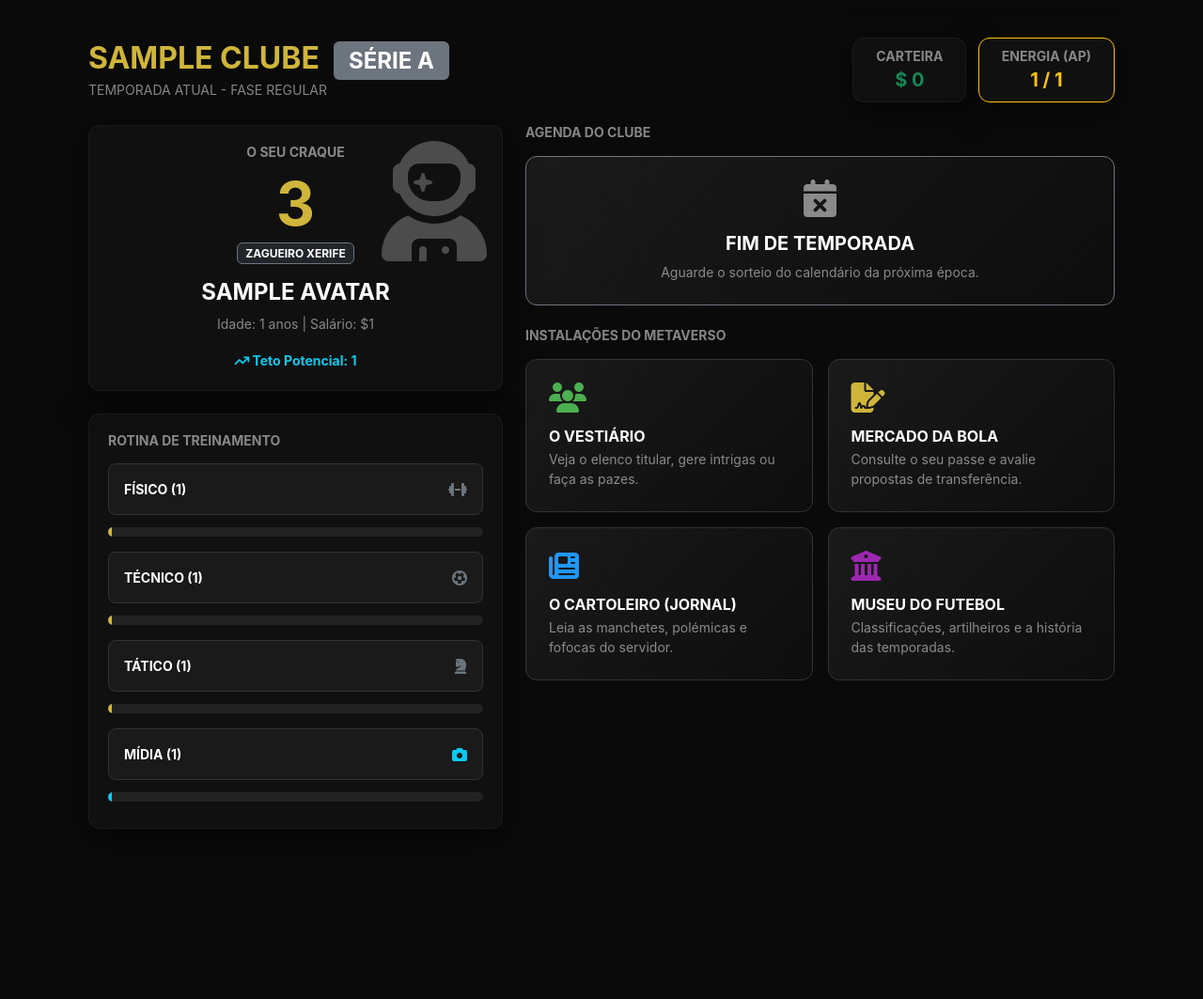
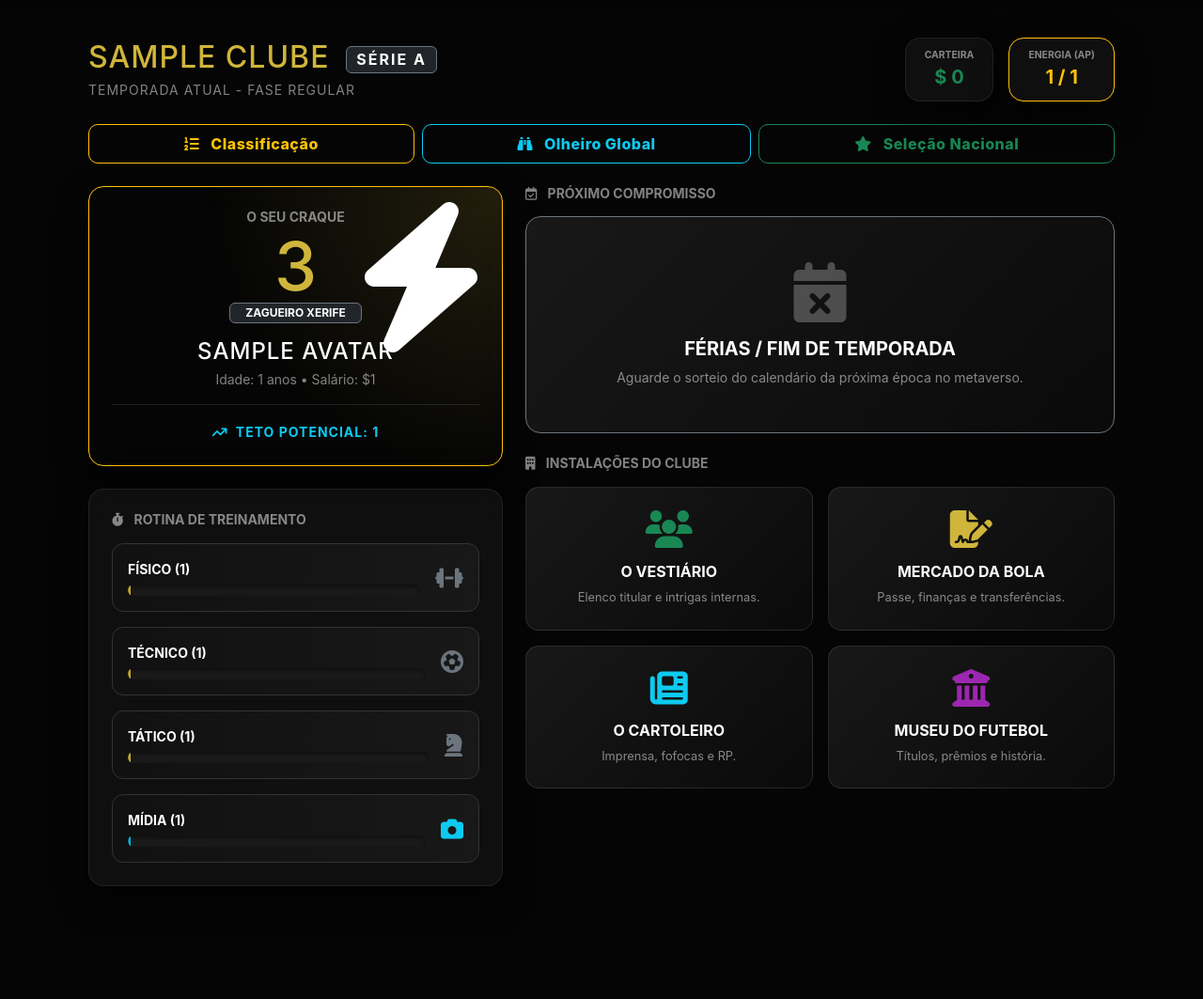
Before and after one commit to JullioDutra/BolaoCopa, a Django app: page /carreira/dashboard/ in a window 1280 px wide. Shown: the part 80-1143 px from the top of the page at 94% size. Before the commit the page ends 962 px from the top, so only its background shows below. Run offline with Django 5.2, Linux system fonts and the light colour scheme; a user stored in the database is signed in; tables that the repository leaves empty hold one stand-in row (values such as "Sample post"); data that the repository does not hold is empty.

Commit message:
Update styles and layout in dashboard.html

```diff
--- a/templates/carreira/dashboard.html
+++ b/templates/carreira/dashboard.html
@@ -6,191 +6,282 @@
 {% block content %}
 <style>
     :root {
-        --dark-bg: #0a0a0a;
-        --dark-surface: #111111;
+        --dark-bg: #050505;
+        --dark-surface: #0f0f0f;
         --gold-premium: #cfb53b;
         --gold-glow: rgba(207, 181, 59, 0.4);
+        --neon-blue: #0dcaf0;
+        --neon-green: #198754;
     }
 
     body { background-color: var(--dark-bg); color: #ffffff; }
 
+    /* Efeito de Vidro Premium */
     .glass-card {
-        background: rgba(17, 17, 17, 0.9);
-        border: 1px solid rgba(255, 255, 255, 0.05);
-        border-radius: 12px;
-        box-shadow: 0 8px 32px rgba(0, 0, 0, 0.5);
-        padding: 20px;
+        background: rgba(20, 20, 20, 0.7);
+        backdrop-filter: blur(16px);
+        -webkit-backdrop-filter: blur(16px);
+        border: 1px solid rgba(255, 255, 255, 0.08);
+        border-radius: 16px;
+        box-shadow: 0 15px 35px rgba(0, 0, 0, 0.6);
+        padding: 24px;
+        position: relative;
+        overflow: hidden;
     }
 
+    /* Animações e Cards de Hub */
     .hub-card {
-        background: linear-gradient(135deg, #1a1a1a, #0d0d0d);
-        border: 1px solid #333;
-        border-radius: 12px;
-        transition: transform 0.2s, border-color 0.2s;
+        background: linear-gradient(135deg, #181818, #0a0a0a);
+        border: 1px solid rgba(255, 255, 255, 0.1);
+        border-radius: 14px;
+        transition: all 0.3s cubic-bezier(0.25, 0.8, 0.25, 1);
         text-decoration: none;
         color: white;
         display: block;
+        position: relative;
+        overflow: hidden;
+    }
+
+    .hub-card::before {
+        content: ''; position: absolute; top: 0; left: -100%; width: 50%; height: 100%;
+        background: linear-gradient(to right, transparent, rgba(255,255,255,0.05), transparent);
+        transform: skewX(-20deg); transition: 0.5s;
     }
 
     .hub-card:hover {
-        transform: translateY(-3px);
+        transform: translateY(-5px);
         border-color: var(--gold-premium);
         color: white;
-        box-shadow: 0 5px 15px rgba(207, 181, 59, 0.2);
+        box-shadow: 0 8px 25px rgba(207, 181, 59, 0.25);
     }
 
+    .hub-card:hover::before { left: 150%; }
+
     .match-card {
-        background: linear-gradient(to right, #004d00, #0a0a0a);
+        background: linear-gradient(135deg, #002b00, #050505);
         border: 1px solid var(--gold-premium);
+        box-shadow: inset 0 0 20px rgba(0,0,0,0.5);
     }
 
-    .stat-bar-bg { background-color: #222; border-radius: 6px; height: 10px; width: 100%; overflow: hidden; margin-top: 5px; }
-    .stat-bar-fill { height: 100%; background-color: var(--gold-premium); transition: width 0.5s ease; }
+    /* Barras de Atributos Modernas */
+    .stat-bar-bg {
+        background-color: #1a1a1a;
+        border-radius: 8px;
+        height: 12px;
+        width: 100%;
+        overflow: hidden;
+        margin-top: 6px;
+        box-shadow: inset 0 2px 4px rgba(0,0,0,0.5);
+    }
+    .stat-bar-fill {
+        height: 100%;
+        background: linear-gradient(90deg, #a68b2c, var(--gold-premium));
+        transition: width 0.8s cubic-bezier(0.22, 1, 0.36, 1);
+        border-radius: 8px;
+    }
+    .stat-bar-fill.bg-info { background: linear-gradient(90deg, #087990, var(--neon-blue)) !important; }
 
+    /* Botões de Treinamento */
     .btn-treino {
-        background-color: #1a1a1a; border: 1px solid #333; color: #fff; border-radius: 8px; padding: 15px; text-align: left; transition: all 0.2s;
+        background: linear-gradient(to right, #111, #181818);
+        border: 1px solid #333;
+        color: #fff;
+        border-radius: 12px;
+        padding: 16px;
+        text-align: left;
+        transition: all 0.3s ease;
     }
-    .btn-treino:hover:not(:disabled) { border-color: var(--gold-premium); background-color: #222; transform: translateY(-2px); }
-    .btn-treino:disabled { opacity: 0.5; cursor: not-allowed; }
+    .btn-treino:hover:not(:disabled) {
+        border-color: var(--gold-premium);
+        background: linear-gradient(to right, #181818, #222);
+        transform: scale(1.02);
+        box-shadow: 0 5px 15px rgba(207, 181, 59, 0.1);
+    }
+    .btn-treino:disabled { opacity: 0.4; filter: grayscale(100%); cursor: not-allowed; }
+
+    /* Painel do Jogador (Cartinha) */
+    .player-panel {
+        background: radial-gradient(circle at top right, rgba(207,181,59,0.15) 0%, transparent 60%);
+    }
+
+    /* Acesso Rápido */
+    .quick-access-btn {
+        border-radius: 10px;
+        font-weight: 800;
+        letter-spacing: 0.5px;
+        transition: all 0.2s;
+    }
 </style>
 
 <div class="container py-4">
+
     <div class="row mb-4 align-items-center">
-        <div class="col-md-6">
-            <h2 class="fw-bold text-uppercase m-0" style="color: var(--gold-premium);">{{ clube.nome|default:"Sem Clube" }} <span class="badge bg-secondary ms-2">Série {{ clube.divisao }}</span></h2>
-            <p class="text-white-50 text-uppercase small m-0">Temporada Atual - Fase Regular</p>
+        <div class="col-md-6 mb-3 mb-md-0">
+            <h2 class="fw-black text-uppercase m-0" style="color: var(--gold-premium); letter-spacing: 1px;">
+                {{ clube.nome|default:"Sem Clube" }}
+                <span class="badge bg-dark border border-secondary ms-2 align-middle" style="font-size: 0.5em; letter-spacing: 2px;">Série {{ clube.divisao }}</span>
+            </h2>
+            <p class="text-white-50 text-uppercase small m-0 mt-1" style="letter-spacing: 1px;">Temporada Atual - Fase Regular</p>
         </div>
-        <div class="col-md-6 text-md-end mt-3 mt-md-0">
-            <div class="d-inline-block glass-card py-2 px-4 text-center me-2">
-                <span class="d-block text-white-50 small text-uppercase fw-bold">Carteira</span>
-                <span class="fw-bold fs-5 text-success">$ {{ avatar.saldo_bancario }}</span>
-            </div>
-            <div class="d-inline-block glass-card py-2 px-4 text-center border-warning">
-                <span class="d-block text-white-50 small text-uppercase fw-bold">Energia (AP)</span>
-                <span class="fw-bold fs-5 text-warning" id="ap-display">{{ avatar.pontos_acao_diarios }} / 1</span>
+        <div class="col-md-6 text-md-end">
+            <div class="d-inline-flex gap-3">
+                <div class="glass-card py-2 px-4 text-center p-0 m-0" style="padding: 10px 20px !important;">
+                    <span class="d-block text-white-50 small text-uppercase fw-bold" style="font-size: 0.65rem;">Carteira</span>
+                    <span class="fw-bold fs-5 text-success">$ {{ avatar.saldo_bancario }}</span>
+                </div>
+                <div class="glass-card py-2 px-4 text-center border-warning p-0 m-0" style="padding: 10px 20px !important;">
+                    <span class="d-block text-white-50 small text-uppercase fw-bold" style="font-size: 0.65rem;">Energia (AP)</span>
+                    <span class="fw-bold fs-5 text-warning" id="ap-display">{{ avatar.pontos_acao_diarios }} / 1</span>
+                </div>
             </div>
         </div>
     </div>
 
+    <div class="d-flex flex-wrap gap-2 mb-4">
+        <a href="{% url 'modocarreira:tela_classificacao' %}" class="btn btn-outline-warning quick-access-btn flex-grow-1 py-2">
+            <i class="fa-solid fa-list-ol me-2"></i> Classificação
+        </a>
+        <a href="{% url 'modocarreira:tela_elencos' %}" class="btn btn-outline-info quick-access-btn flex-grow-1 py-2">
+            <i class="fa-solid fa-binoculars me-2"></i> Olheiro Global
+        </a>
+        <a href="{% url 'modocarreira:tela_selecao' %}" class="btn btn-outline-success quick-access-btn flex-grow-1 py-2">
+            <i class="fa-solid fa-star me-2"></i> Seleção Nacional
+        </a>
+    </div>
+
     <div class="row g-4">
         <div class="col-lg-5">
-            <div class="glass-card text-center mb-4 position-relative overflow-hidden">
-                <div class="position-absolute top-0 end-0 p-3 opacity-25">
-                    <i class="fa-solid fa-user-astronaut" style="font-size: 8rem;"></i>
+            <div class="glass-card player-panel text-center mb-4 border-warning">
+                <div class="position-absolute top-0 end-0 p-3 opacity-10" style="pointer-events: none;">
+                    <i class="fa-solid fa-bolt" style="font-size: 10rem;"></i>
                 </div>
-                <h5 class="text-white-50 text-uppercase small fw-bold">O Seu Craque</h5>
-                <h1 class="fw-bold m-0" style="font-size: 4rem; color: var(--gold-premium);" id="ovr-display">{{ avatar.ovr_calculado }}</h1>
-                <span class="badge bg-dark border border-secondary text-uppercase mb-2">{{ avatar.get_arquetipo_display }}</span>
-                <h4 class="fw-bold text-uppercase mt-2">{{ avatar.nome_camisa }}</h4>
-                <p class="text-white-50 small mb-0">Idade: {{ avatar.idade_atual }} anos | Salário: ${{ avatar.salario_rodada }}</p>
-                <div class="mt-3">
-                    <small class="text-info fw-bold"><i class="fa-solid fa-arrow-trend-up"></i> Teto Potencial: {{ avatar.teto_potencial_oculto }}</small>
+                <h6 class="text-white-50 text-uppercase small fw-bold mb-2">O Seu Craque</h6>
+
+                <h1 class="fw-black m-0" style="font-size: 4.5rem; color: var(--gold-premium); line-height: 1;" id="ovr-display">{{ avatar.ovr_calculado }}</h1>
+                <span class="badge bg-dark border border-secondary text-uppercase mb-3 px-3 py-1">{{ avatar.get_arquetipo_display }}</span>
+
+                <h4 class="fw-black text-uppercase m-0" style="letter-spacing: 1px;">{{ avatar.nome_camisa }}</h4>
+                <p class="text-white-50 small mt-1 mb-0">Idade: {{ avatar.idade_atual }} anos &bull; Salário: ${{ avatar.salario_rodada }}</p>
+
+                <div class="mt-3 pt-3 border-top border-secondary border-opacity-25">
+                    <small class="text-info fw-bold text-uppercase" style="letter-spacing: 1px;">
+                        <i class="fa-solid fa-arrow-trend-up me-1"></i> Teto Potencial: {{ avatar.teto_potencial_oculto }}
+                    </small>
                 </div>
             </div>
 
             <div class="glass-card mb-4">
-                <h6 class="text-white-50 text-uppercase small fw-bold mb-3">Rotina de Treinamento</h6>
-                <div class="d-flex flex-column gap-2">
-                    <button class="btn btn-treino w-100 d-flex justify-content-between align-items-center p-3" onclick="executarTreino('fisico')" {% if avatar.pontos_acao_diarios <= 0 %}disabled{% endif %}>
-                        <div><span class="fw-bold d-block text-uppercase small">Físico (<span id="val-fisico">{{ avatar.fisico }}</span>)</span></div>
-                        <i class="fa-solid fa-dumbbell text-secondary"></i>
+                <h6 class="text-white-50 text-uppercase small fw-bold mb-3"><i class="fa-solid fa-stopwatch me-2"></i> Rotina de Treinamento</h6>
+                <div class="d-flex flex-column gap-3">
+
+                    <button class="btn btn-treino w-100 d-flex justify-content-between align-items-center" onclick="executarTreino('fisico')" {% if avatar.pontos_acao_diarios <= 0 %}disabled{% endif %}>
+                        <div class="flex-grow-1 pe-3">
+                            <span class="fw-bold d-block text-uppercase small mb-1">Físico (<span id="val-fisico">{{ avatar.fisico }}</span>)</span>
+                            <div class="stat-bar-bg"><div class="stat-bar-fill" id="bar-fisico" style="width: {{ avatar.fisico }}%;"></div></div>
+                        </div>
+                        <i class="fa-solid fa-dumbbell text-secondary fs-4"></i>
                     </button>
-                    <div class="stat-bar-bg mb-2"><div class="stat-bar-fill" id="bar-fisico" style="width: {{ avatar.fisico }}%;"></div></div>
 
-                    <button class="btn btn-treino w-100 d-flex justify-content-between align-items-center p-3" onclick="executarTreino('tecnico')" {% if avatar.pontos_acao_diarios <= 0 %}disabled{% endif %}>
-                        <div><span class="fw-bold d-block text-uppercase small">Técnico (<span id="val-tecnica">{{ avatar.tecnica }}</span>)</span></div>
-                        <i class="fa-solid fa-futbol text-secondary"></i>
+                    <button class="btn btn-treino w-100 d-flex justify-content-between align-items-center" onclick="executarTreino('tecnico')" {% if avatar.pontos_acao_diarios <= 0 %}disabled{% endif %}>
+                        <div class="flex-grow-1 pe-3">
+                            <span class="fw-bold d-block text-uppercase small mb-1">Técnico (<span id="val-tecnica">{{ avatar.tecnica }}</span>)</span>
+                            <div class="stat-bar-bg"><div class="stat-bar-fill" id="bar-tecnica" style="width: {{ avatar.tecnica }}%;"></div></div>
+                        </div>
+                        <i class="fa-solid fa-futbol text-secondary fs-4"></i>
                     </button>
-                    <div class="stat-bar-bg mb-2"><div class="stat-bar-fill" id="bar-tecnica" style="width: {{ avatar.tecnica }}%;"></div></div>
 
-                    <button class="btn btn-treino w-100 d-flex justify-content-between align-items-center p-3" onclick="executarTreino('tatico')" {% if avatar.pontos_acao_diarios <= 0 %}disabled{% endif %}>
-                        <div><span class="fw-bold d-block text-uppercase small">Tático (<span id="val-inteligencia">{{ avatar.inteligencia }}</span>)</span></div>
-                        <i class="fa-solid fa-chess-knight text-secondary"></i>
+                    <button class="btn btn-treino w-100 d-flex justify-content-between align-items-center" onclick="executarTreino('tatico')" {% if avatar.pontos_acao_diarios <= 0 %}disabled{% endif %}>
+                        <div class="flex-grow-1 pe-3">
+                            <span class="fw-bold d-block text-uppercase small mb-1">Tático (<span id="val-inteligencia">{{ avatar.inteligencia }}</span>)</span>
+                            <div class="stat-bar-bg"><div class="stat-bar-fill" id="bar-inteligencia" style="width: {{ avatar.inteligencia }}%;"></div></div>
+                        </div>
+                        <i class="fa-solid fa-chess-knight text-secondary fs-4"></i>
                     </button>
-                    <div class="stat-bar-bg mb-2"><div class="stat-bar-fill" id="bar-inteligencia" style="width: {{ avatar.inteligencia }}%;"></div></div>
 
-                    <button class="btn btn-treino w-100 d-flex justify-content-between align-items-center p-3" onclick="executarTreino('midia')" {% if avatar.pontos_acao_diarios <= 0 %}disabled{% endif %}>
-                        <div><span class="fw-bold d-block text-uppercase small">Mídia (<span id="val-media_fama">{{ avatar.media_fama }}</span>)</span></div>
-                        <i class="fa-solid fa-camera text-info"></i>
+                    <button class="btn btn-treino w-100 d-flex justify-content-between align-items-center" onclick="executarTreino('midia')" {% if avatar.pontos_acao_diarios <= 0 %}disabled{% endif %}>
+                        <div class="flex-grow-1 pe-3">
+                            <span class="fw-bold d-block text-uppercase small mb-1">Mídia (<span id="val-media_fama">{{ avatar.media_fama }}</span>)</span>
+                            <div class="stat-bar-bg"><div class="stat-bar-fill bg-info" id="bar-media_fama" style="width: {{ avatar.media_fama }}%;"></div></div>
+                        </div>
+                        <i class="fa-solid fa-camera text-info fs-4"></i>
                     </button>
-                    <div class="stat-bar-bg mb-2"><div class="stat-bar-fill bg-info" id="bar-media_fama" style="width: {{ avatar.media_fama }}%;"></div></div>
+
                 </div>
             </div>
         </div>
 
         <div class="col-lg-7">
 
-            <h5 class="text-white-50 text-uppercase small fw-bold mb-3">Agenda do Clube</h5>
+            <h6 class="text-white-50 text-uppercase small fw-bold mb-3"><i class="fa-regular fa-calendar-check me-2"></i> Próximo Compromisso</h6>
+
             {% if proxima_partida %}
-            <div class="hub-card match-card p-4 mb-4 position-relative">
-                <div class="d-flex justify-content-between align-items-center mb-3">
-                    <span class="badge bg-warning text-dark text-uppercase fw-bold">{{ proxima_partida.campeonato.nome }}</span>
+            <div class="hub-card match-card p-4 mb-4 position-relative rounded-4">
+                <div class="d-flex justify-content-between align-items-center mb-4">
+                    <span class="badge bg-warning text-dark text-uppercase fw-bold px-3 py-2 shadow-sm">{{ proxima_partida.campeonato.nome }}</span>
                     {% if proxima_partida.status == 'andamento' %}
-                        <span class="badge bg-danger pulse-dot text-uppercase">Ao Vivo ({{ proxima_partida.minuto_atual }}')</span>
+                        <span class="badge bg-danger pulse-dot text-uppercase px-3 py-2 shadow-sm">Ao Vivo ({{ proxima_partida.minuto_atual }}')</span>
                     {% else %}
-                        <span class="text-white-50 small"><i class="fa-regular fa-clock"></i> Aguardando Apito Inicial</span>
+                        <span class="badge bg-dark border border-secondary text-white-50 px-3 py-2 text-uppercase"><i class="fa-regular fa-clock me-1"></i> Aguardando Apito Inicial</span>
                     {% endif %}
                 </div>
 
-                <div class="d-flex justify-content-center align-items-center gap-4 my-4">
-                    <div class="text-center">
-                        <h3 class="fw-black m-0 text-uppercase">{{ proxima_partida.clube_casa.sigla }}</h3>
-                        <small class="text-white-50">CASA</small>
+                <div class="d-flex justify-content-center align-items-center gap-2 gap-md-4 my-4">
+                    <div class="text-center" style="flex: 1;">
+                        <h2 class="fw-black m-0 text-uppercase text-truncate">{{ proxima_partida.clube_casa.sigla }}</h2>
+                        <small class="text-white-50 fw-bold" style="letter-spacing: 2px;">CASA</small>
                     </div>
-                    <div class="fs-4 text-white-50 fw-bold">X</div>
-                    <div class="text-center">
-                        <h3 class="fw-black m-0 text-uppercase">{{ proxima_partida.clube_fora.sigla }}</h3>
-                        <small class="text-white-50">FORA</small>
+                    <div class="fs-3 text-white-50 fw-black px-2 px-md-4">X</div>
+                    <div class="text-center" style="flex: 1;">
+                        <h2 class="fw-black m-0 text-uppercase text-truncate">{{ proxima_partida.clube_fora.sigla }}</h2>
+                        <small class="text-white-50 fw-bold" style="letter-spacing: 2px;">FORA</small>
                     </div>
                 </div>
 
-                <a href="{% url 'modocarreira:tela_match_day' proxima_partida.id %}" class="btn btn-warning w-100 fw-bold text-dark text-uppercase">
-                    <i class="fa-solid fa-play me-2"></i> Ir para a Partida
+                <a href="{% url 'modocarreira:tela_match_day' proxima_partida.id %}" class="btn btn-warning w-100 fw-black text-dark text-uppercase py-3 rounded-3 shadow mt-2" style="letter-spacing: 1px;">
+                    <i class="fa-solid fa-play me-2"></i> Acessar Transmissão
                 </a>
             </div>
             {% else %}
-            <div class="hub-card p-4 mb-4 text-center border-secondary">
-                <i class="fa-solid fa-calendar-xmark fs-1 text-white-50 mb-3"></i>
-                <h5 class="fw-bold text-uppercase">Fim de Temporada</h5>
-                <p class="text-white-50 small m-0">Aguarde o sorteio do calendário da próxima época.</p>
+            <div class="hub-card p-5 mb-4 text-center border-secondary rounded-4 bg-dark bg-opacity-25">
+                <i class="fa-solid fa-calendar-xmark mb-3 opacity-25" style="font-size: 4rem;"></i>
+                <h5 class="fw-bold text-uppercase">Férias / Fim de Temporada</h5>
+                <p class="text-white-50 small m-0">Aguarde o sorteio do calendário da próxima época no metaverso.</p>
             </div>
             {% endif %}
 
-            <h5 class="text-white-50 text-uppercase small fw-bold mb-3">Instalações do Metaverso</h5>
+            <h6 class="text-white-50 text-uppercase small fw-bold mb-3 mt-2"><i class="fa-solid fa-building me-2"></i> Instalações do Clube</h6>
             <div class="row g-3">
-
                 <div class="col-md-6">
-                    <a href="{% url 'modocarreira:tela_vestiario' %}" class="hub-card p-4 h-100">
-                        <i class="fa-solid fa-users fs-2 mb-3" style="color: #4CAF50;"></i>
-                        <h6 class="fw-bold text-uppercase mb-1">O Vestiário</h6>
-                        <p class="text-white-50 small m-0">Veja o elenco titular, gere intrigas ou faça as pazes.</p>
+                    <a href="{% url 'modocarreira:tela_vestiario' %}" class="hub-card p-4 h-100 text-center">
+                        <i class="fa-solid fa-users fs-1 mb-3" style="color: var(--neon-green);"></i>
+                        <h6 class="fw-bold text-uppercase mb-2">O Vestiário</h6>
+                        <p class="text-white-50 small m-0" style="font-size: 0.8rem;">Elenco titular e intrigas internas.</p>
                     </a>
                 </div>
 
                 <div class="col-md-6">
-                    <a href="{% url 'modocarreira:tela_mercado' %}" class="hub-card p-4 h-100">
-                        <i class="fa-solid fa-file-signature fs-2 mb-3" style="color: var(--gold-premium);"></i>
-                        <h6 class="fw-bold text-uppercase mb-1">Mercado da Bola</h6>
-                        <p class="text-white-50 small m-0">Consulte o seu passe e avalie propostas de transferência.</p>
+                    <a href="{% url 'modocarreira:tela_mercado' %}" class="hub-card p-4 h-100 text-center">
+                        <i class="fa-solid fa-file-signature fs-1 mb-3" style="color: var(--gold-premium);"></i>
+                        <h6 class="fw-bold text-uppercase mb-2">Mercado da Bola</h6>
+                        <p class="text-white-50 small m-0" style="font-size: 0.8rem;">Passe, finanças e transferências.</p>
                     </a>
                 </div>
 
                 <div class="col-md-6">
-                    <a href="{% url 'modocarreira:tela_social' %}" class="hub-card p-4 h-100">
-                        <i class="fa-solid fa-newspaper fs-2 mb-3" style="color: #2196F3;"></i>
-                        <h6 class="fw-bold text-uppercase mb-1">O Cartoleiro (Jornal)</h6>
-                        <p class="text-white-50 small m-0">Leia as manchetes, polémicas e fofocas do servidor.</p>
+                    <a href="{% url 'modocarreira:tela_social' %}" class="hub-card p-4 h-100 text-center">
+                        <i class="fa-solid fa-newspaper fs-1 mb-3" style="color: var(--neon-blue);"></i>
+                        <h6 class="fw-bold text-uppercase mb-2">O Cartoleiro</h6>
+                        <p class="text-white-50 small m-0" style="font-size: 0.8rem;">Imprensa, fofocas e RP.</p>
                     </a>
                 </div>
 
                 <div class="col-md-6">
-                    <a href="{% url 'modocarreira:tela_museu' %}" class="hub-card p-4 h-100">
-                        <i class="fa-solid fa-building-columns fs-2 mb-3" style="color: #9C27B0;"></i>
-                        <h6 class="fw-bold text-uppercase mb-1">Museu do Futebol</h6>
-                        <p class="text-white-50 small m-0">Classificações, artilheiros e a história das temporadas.</p>
+                    <a href="{% url 'modocarreira:tela_museu' %}" class="hub-card p-4 h-100 text-center">
+                        <i class="fa-solid fa-building-columns fs-1 mb-3" style="color: #9C27B0;"></i>
+                        <h6 class="fw-bold text-uppercase mb-2">Museu do Futebol</h6>
+                        <p class="text-white-50 small m-0" style="font-size: 0.8rem;">Títulos, prêmios e história.</p>
                     </a>
                 </div>
-
             </div>
 
         </div>
@@ -199,9 +290,11 @@
 
 <div class="modal fade" id="modalDilema" data-bs-backdrop="static" tabindex="-1" aria-hidden="true">
   <div class="modal-dialog modal-dialog-centered">
-    <div class="modal-content glass-card" style="border: 2px solid #800080;">
+    <div class="modal-content glass-card p-2" style="border: 2px solid #800080; box-shadow: 0 0 40px rgba(128, 0, 128, 0.4);">
       <div class="modal-header border-0 pb-0">
-        <h5 class="modal-title fw-bold text-uppercase" style="color: #d896ff;"><i class="fa-solid fa-triangle-exclamation"></i> Evento Inesperado</h5>
+        <h5 class="modal-title fw-black text-uppercase w-100 text-center" style="color: #d896ff; letter-spacing: 1px;">
+            <i class="fa-solid fa-triangle-exclamation mb-2 fs-2 d-block"></i> Evento Inesperado
+        </h5>
       </div>
       <div class="modal-body text-center py-4">
         <h4 id="dilema-titulo" class="fw-bold mb-3 text-white">Título</h4>
```
